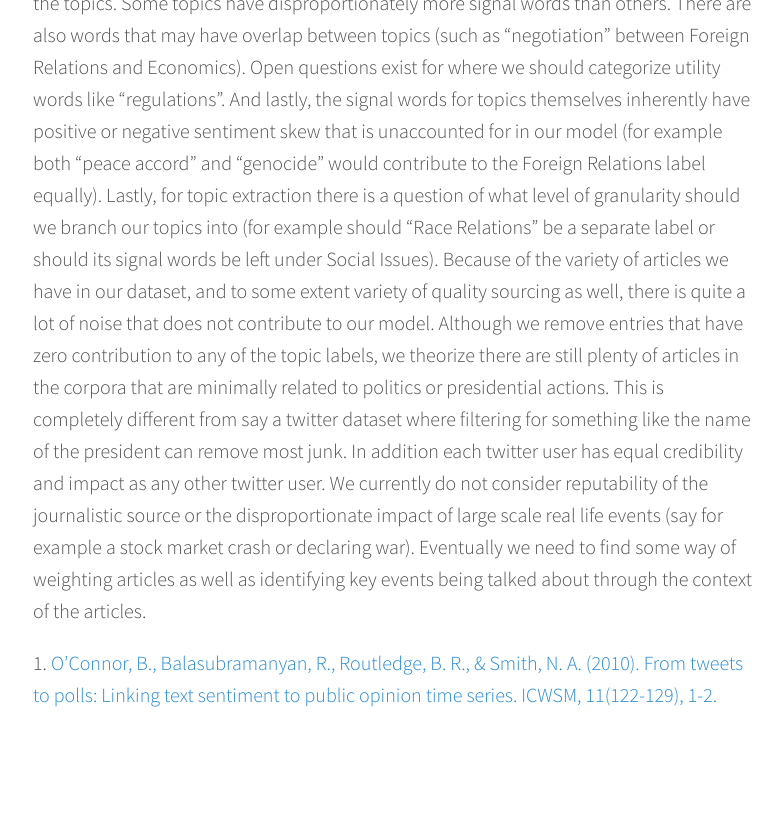
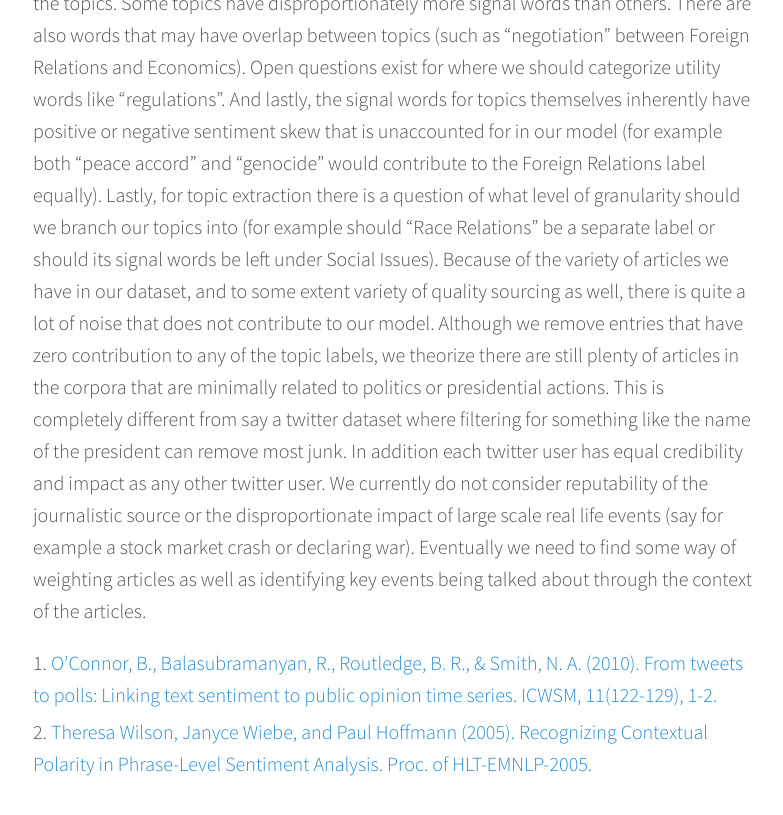
Before and after one commit to ASethi77/StateOfTheMedia, a Jekyll site: the page built from docs/_posts/2017-04-25-blog-post-five.markdown, in a window 1280 px wide and 900 px high, scrolled down 3604 px. Shown: the top 815 px of the window, without its empty margins (247-1030 px from the left). Built offline with Jekyll 4.4.1, drawn with Linux system fonts in a browser that asks for light colours.

Commit message:
Added extra reference

```diff
--- a/docs/_posts/2017-04-25-blog-post-five.markdown
+++ b/docs/_posts/2017-04-25-blog-post-five.markdown
@@ -84,3 +84,4 @@ Another limitation is the sophistication to which we can accurately discern topi
 Because of the variety of articles we have in our dataset, and to some extent variety of quality sourcing as well, there is quite a lot of noise that does not contribute to our model. Although we remove entries that have zero contribution to any of the topic labels, we theorize there are still plenty of articles in the corpora that are minimally related to politics or presidential actions. This is completely different from say a twitter dataset where filtering for something like the name of the president can remove most junk. In addition each twitter user has equal credibility and impact as any other twitter user. We currently do not consider reputability of the journalistic source or the disproportionate impact of large scale real life events (say for example a stock market crash or declaring war). Eventually we need to find some way of weighting articles as well as identifying key events being talked about through the context of the articles.
 
 1. [O'Connor, B., Balasubramanyan, R., Routledge, B. R., & Smith, N. A. (2010). From tweets to polls: Linking text sentiment to public opinion time series. ICWSM, 11(122-129), 1-2.](https://homes.cs.washington.edu/~nasmith/papers/oconnor+balasubramanyan+routledge+smith.icwsm10.pdf)
+2. [Theresa Wilson, Janyce Wiebe, and Paul Hoffmann (2005). Recognizing Contextual Polarity in Phrase-Level Sentiment Analysis. Proc. of HLT-EMNLP-2005.](https://asethi77.github.io/StateOfTheMedia/2017/04/25/blog-post-five/)
```
